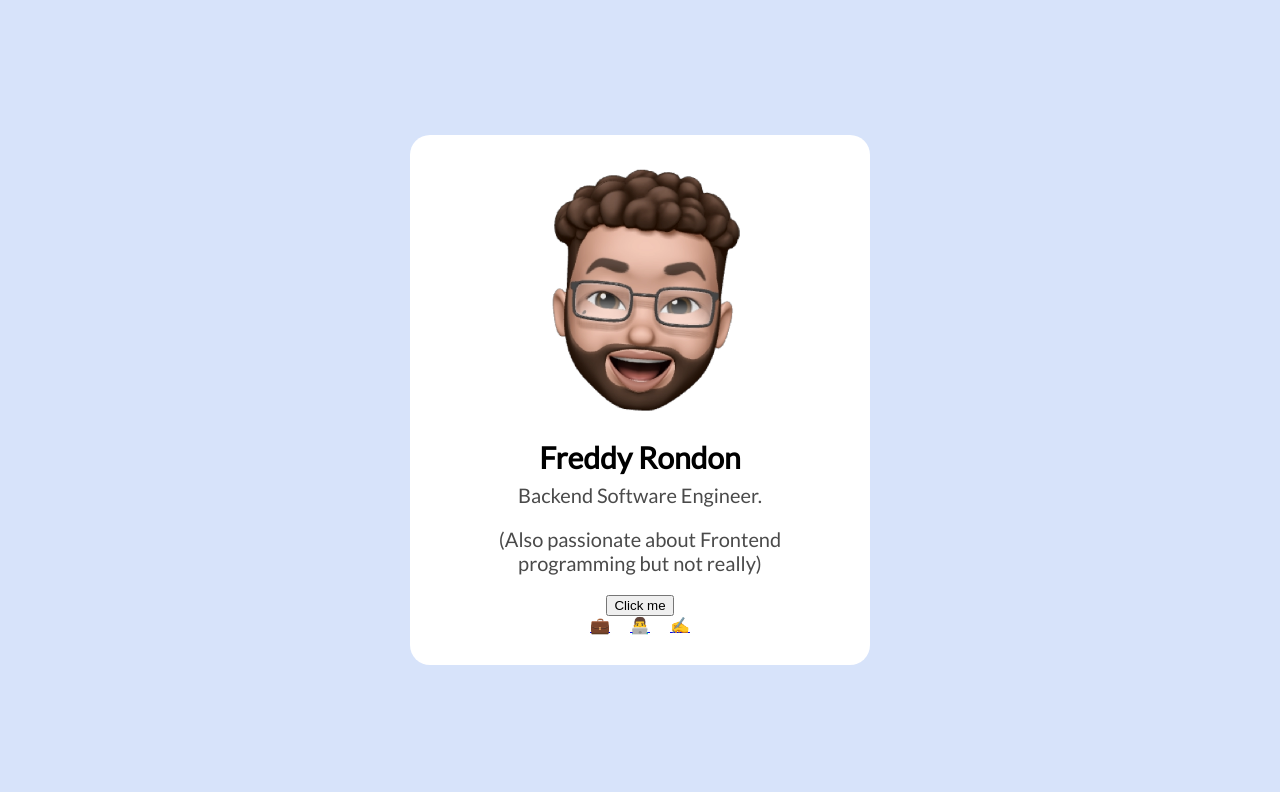
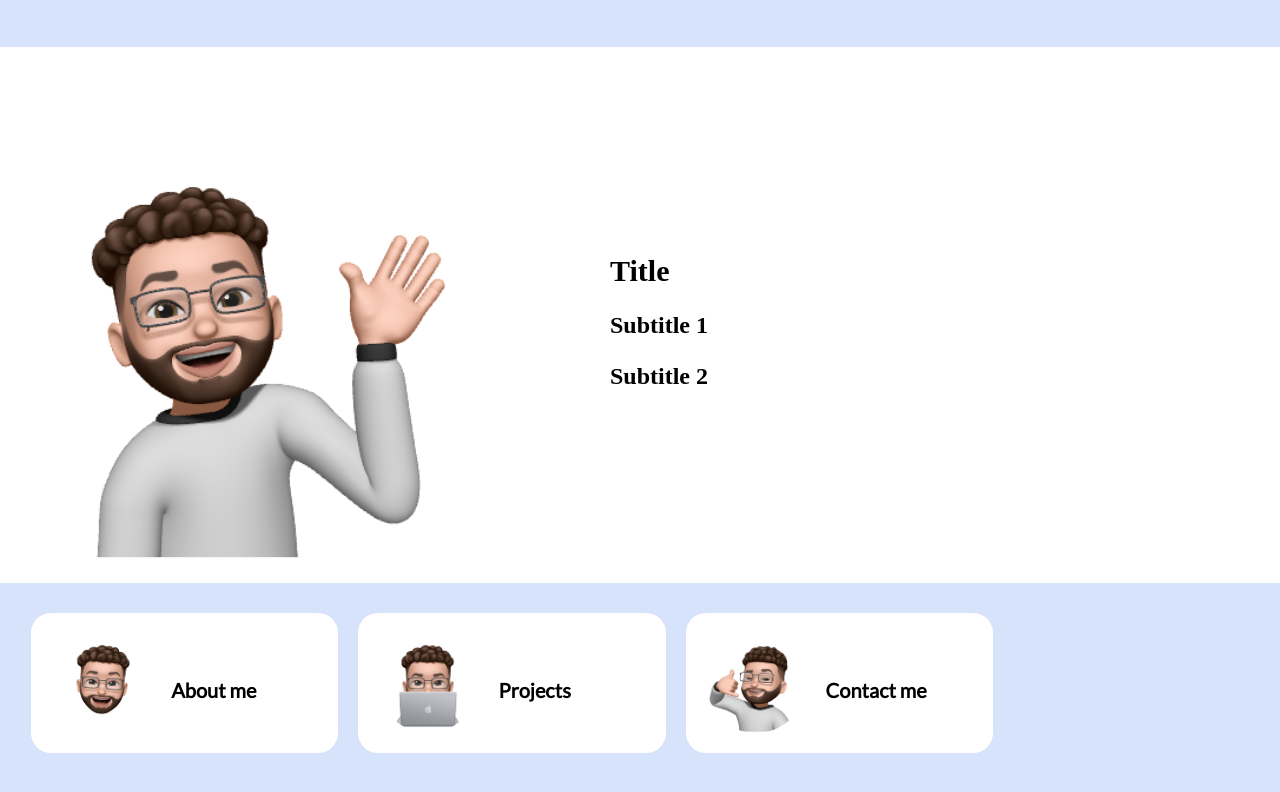
Before and after one commit to Freddyerf/Freddyerf.github.io, a plain HTML site: page index.html in a window 1280 px wide. Drawn offline with Linux system fonts and the light colour scheme.

Commit message:
Adding banner and images

```diff
--- a/index.html
+++ b/index.html
@@ -4,27 +4,43 @@
     <link rel="preconnect" href="https://fonts.googleapis.com">
     <link rel="preconnect" href="https://fonts.gstatic.com" crossorigin>
     <link href="https://fonts.googleapis.com/css2?family=Lato&display=swap" rel="stylesheet">
-    <link href="style.css" rel="stylesheet">
-    <link href="./tailwind.css" rel="stylesheet">
+    <link rel="stylesheet" href="style.css">
   </head>
   <body>
-  <main>
-    <section class="card">
-      <img src="Freddy.png" alt="Freddy's bitmoji">
-      <h1>Freddy Rondon</h1>
-      <p>Backend Software Engineer.</p>
-      <p>(Also passionate about Frontend programming but not really)</p>
-      <button class="bg-blue-500 hover:bg-blue-700 text-white font-bold py-2 px-4 rounded">
-        Click me
-      </button>
+    <main>
+      <div class="content-wrapper">
+        <!-- Add this section before the card-container div -->
+        <section class="banner">
+          <img src="./avatar/curly/Wave.png" alt="Banner image">
+          <div class="banner-content">
+            <h2>Title</h2>
+            <h3>Subtitle 1</h3>
+            <h3>Subtitle 2</h3>
+          </div>
+        </section>
 
-      <!-- Links -->
-      <div class="links">
-        <a href="https://www.linkedin.com/in/frondon/" target="_blank" title="LinkedIn profile">&#128188;</a>
-        <a href="https://github.com/Freddyerf" target="_blank" title="Github profile">&#128104;&#8205;&#128187;</a>
-        <a href="https://freddyerf.medium.com/" target="_blank" title="Medium blog">&#9997;</a>
+        <div class="card-container">
+          <!-- Add your 6 cards here -->
+          <div class="card">
+              <img src="./avatar/curly/Default.png" alt="Freddy's bitmoji">
+              <div class="card-content">
+                <h1>About me</h1>
+              </div>
+          </div>
+          <div class="card">
+            <img src="./avatar/curly/Projects.png" alt="Freddy's bitmoji">
+            <div class="card-content">
+              <h1>Projects</h1>
+            </div>
+          </div>
+          <div class="card">
+            <img src="./avatar/curly/Contact.png" alt="Freddy's bitmoji">
+            <div class="card-content">
+              <h1>Contact me</h1>
+            </div>
+          </div>
+        </div>
       </div>
-    </section>
-  </main>
+    </main>
   </body>
 </html>
--- a/package.json
+++ /dev/null
@@ -1,5 +0,0 @@
-{
-  "dependencies": {
-    "tailwindcss": "^3.2.7"
-  }
-}
--- a/style.css
+++ b/style.css
@@ -7,40 +7,99 @@ main {
   display: flex;
   justify-content: center;
   align-items: center;
+  flex-direction: column; /* Add this line */
+}
+
+
+.card-container {
+  display: flex;
+  flex-wrap: wrap;
+  justify-content: center;
+  gap: 20px;
+  width: 80%;
 }
 
 .card {
-  width: 400px;
+  display: flex;
+  flex-direction: row;
   background-color: #ffffff;
-  padding: 30px;
+  padding: 20px;
   border-radius: 20px;
-  text-align: center;
+  text-align: left;
+  width: 30%;
+  box-sizing: border-box;
+}
+
+.card img {
+  max-width: 100px;
+  max-height: 100px;
+  border-radius: 50%;
+  margin-right: 20px;
+}
+
+.card-content {
+  display: flex;
+  flex-direction: column;
+  justify-content: center;
 }
 
 h1 {
-  font-size: 30px;
+  font-size: 20px;
   font-family: "Lato", sans-serif;
   margin-bottom: 0px;
   text-align: center;
 }
 
 p {
-  font-size: 20px;
+  font-size: 14px;
   font-family: "Lato", sans-serif;
   color: #4a4a4a;
   margin-top: 8px;
 }
 
-img {
-  width: 250px;
-  height: 250px;
-  border-radius: 50%;
-
-}
-
 .links {
+  display: flex;
+  gap: 8px;
+  justify-content: center;
 }
 
 a {
   margin: 8px;
 }
+
+.banner {
+  display: flex;
+  flex-direction: row;
+  align-items: center;
+  justify-content: space-between;
+  width: 100%;
+  background-color: #ffffff;
+  padding: 20px;
+  box-sizing: border-box;
+  margin-bottom: 30px;
+}
+
+.banner img {
+  width: 40%;
+  object-fit: contain;
+}
+
+.banner-content {
+  padding: 0 30px;
+  text-align: left;
+  width: 50%;
+}
+
+.banner-content h2 {
+  font-size: 30px;
+  margin-bottom: 20px;
+}
+
+.banner-content h3 {
+  font-size: 24px;
+  margin-bottom: 10px;
+}
+
+.content-wrapper {
+  width: 100%;
+}
```
Also changed, not shown: Default.png (renamed from Freddy.png), avatar/bun/Contact.png (added), avatar/bun/Default.png (added), avatar/bun/Projects.png (added), avatar/bun/Wave.png (added), avatar/curly/Contact.png (added), avatar/curly/Default.png (added), avatar/curly/Projects.png (added), avatar/curly/Wave.png (added), tailwind.css (deleted).
